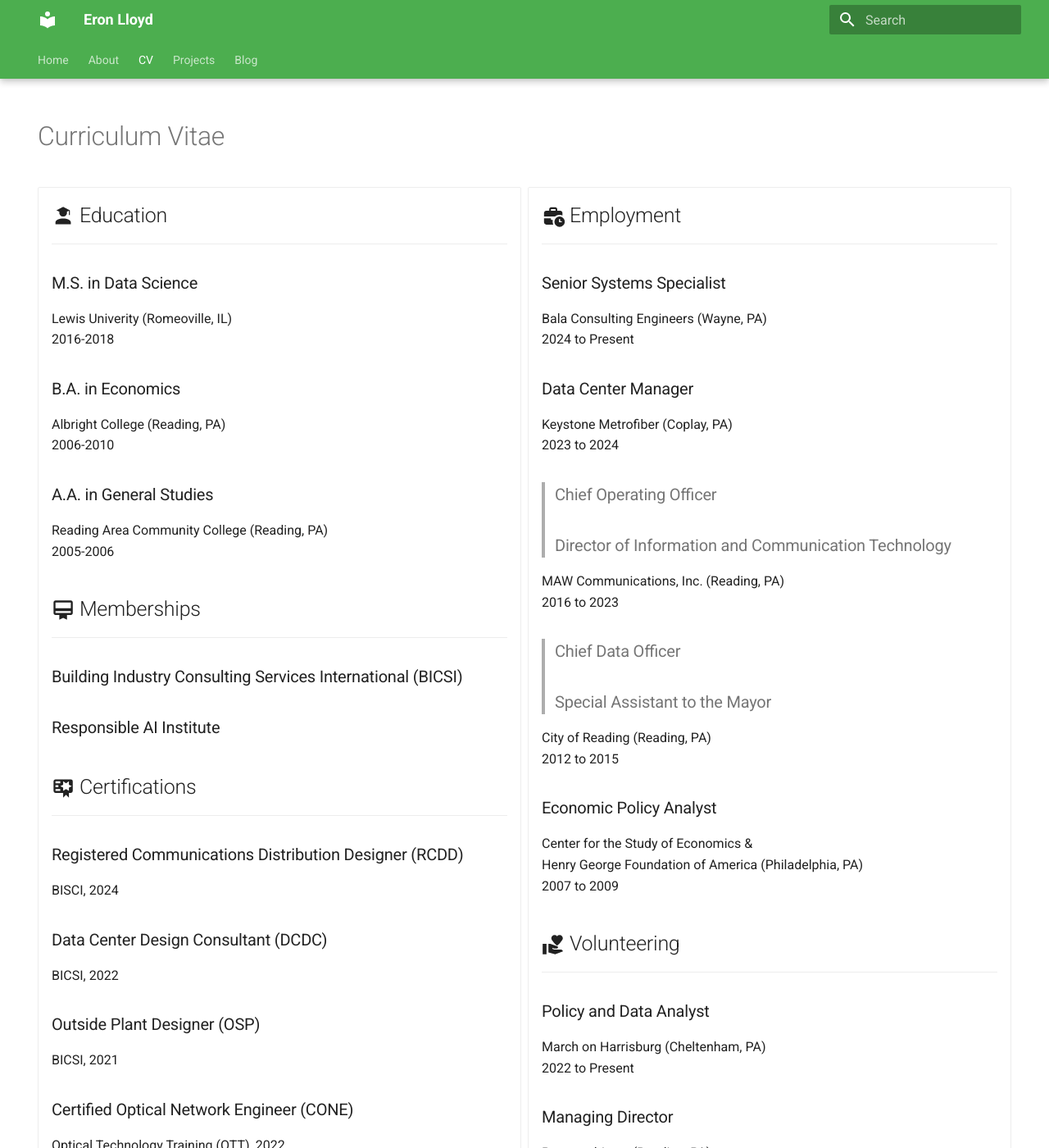
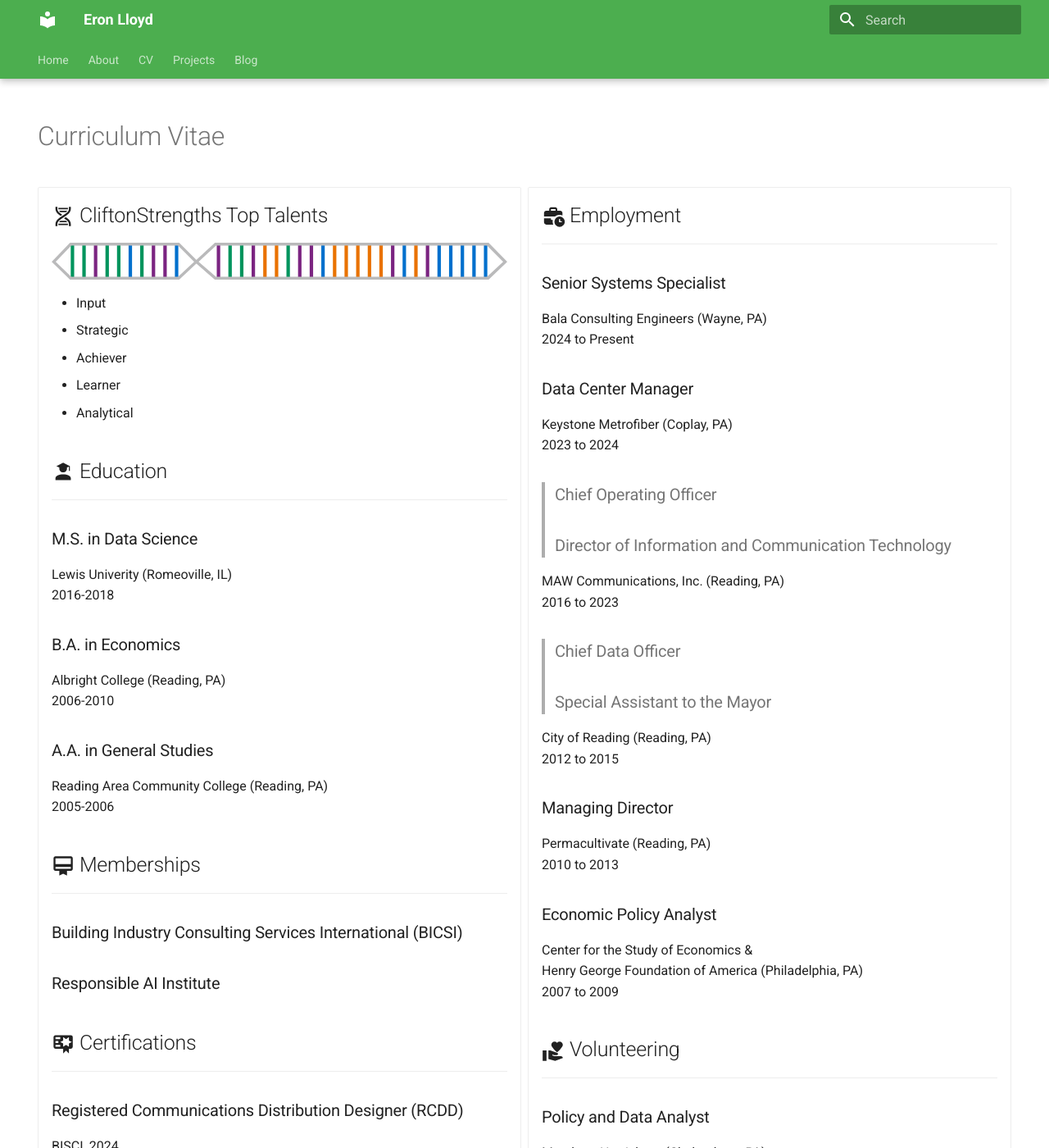
Before and after one commit to eronlloyd/eronlloyd.github.io, an MkDocs documentation site: the page built from docs/cv/index.md, in a window 1280 px wide and 1400 px high. Shown: the whole window at 82% size. Built offline with MkDocs 1.6.1 and Material for MkDocs 9.7.7, drawn with Linux system fonts in a browser that asks for light colours; some of the changed text lies outside the part shown.

Commit message:
CV updates

```diff
--- a/docs/cv.md
+++ b/docs/cv/index.md
@@ -7,7 +7,17 @@
 
 <div class="grid cards" markdown>
 
--   ## :material-account-school:{ .md .middle } Education
+-   ## :material-dna:{ .md .middle } CliftonStrengths Top Talents
+
+    [![](../assets/images/eml-clifton-strengths.svg)](../assets/pdfs/CliftonStrengths%20Certificate%20of%20Talent.pdf)
+
+    * Input
+    * Strategic
+    * Achiever
+    * Learner
+    * Analytical
+
+    ## :material-account-school:{ .md .middle } Education
     ---
 
     ### M.S. in Data Science
@@ -92,6 +102,11 @@
     City of Reading (Reading, PA)<br>
     2012 to 2015
 
+    ### Managing Director
+
+    Permacultivate (Reading, PA)<br>
+    2010 to 2013
+
     ### Economic Policy Analyst
 
     Center for the Study of Economics &<br>
--- a/mkdocs.yml
+++ b/mkdocs.yml
@@ -64,7 +64,7 @@
 nav:
     - Home: 'index.md'
     - About: 'about.md'
-    - CV: 'cv.md'
+    - CV: 'cv'
     - Projects: 'projects'
     - Blog:
       - blog/index.md
```
Also changed, not shown: other parts of docs/cv/index.md (+0 -5 lines), docs/cv/talents.md (added, +27 -0 lines), docs/assets/images/eml-clifton-strengths.svg (added), 1 other file.
